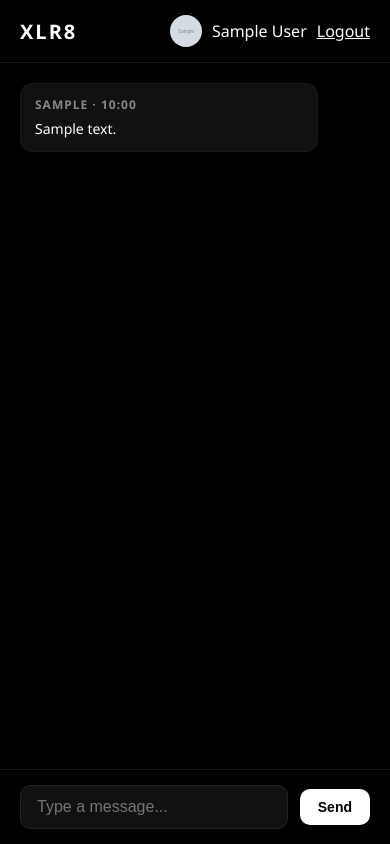
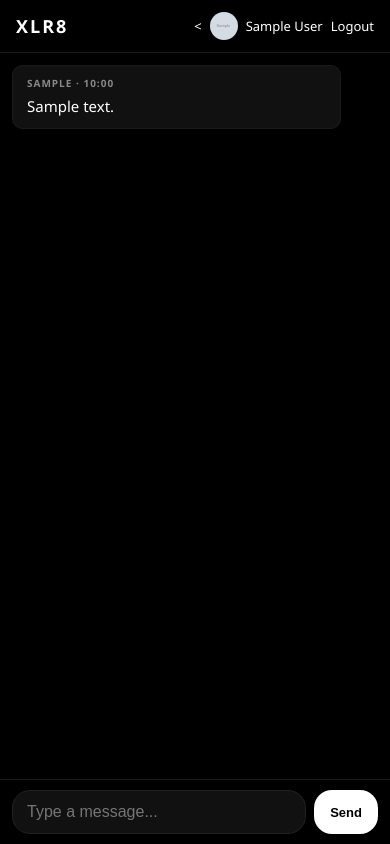
Before and after one commit to pubgprogamer194-ops/XLR8, a Flask app: template templates/index.html in a window 390 px wide. Run offline with Flask 3, Linux system fonts and the light colour scheme; the template is opened without the code that fills it: values that come from a table or form of the project are taken from there, others are empty; tables that the repository leaves empty hold one stand-in row (values such as "Sample post"); grey boxes marked "Sample" are stand-in pictures; some libraries are stand-ins or nearby versions.

Commit message:
Update index.html

```diff
--- a/templates/index.html
+++ b/templates/index.html
@@ -1,7 +1,7 @@
 <!DOCTYPE html>
 <html>
 <head>
-    <meta name="viewport" content="width=device-width, initial-scale=1.0">
+    <meta name="viewport" content="width=device-width, initial-scale=1.0, maximum-scale=1.0, user-scalable=no">
     <title>XLR8</title>
     <style>
         :root {
@@ -18,66 +18,137 @@
         }
         * { margin: 0; padding: 0; box-sizing: border-box; }
         body {
-            font-family: 'Segoe UI', system-ui, sans-serif;
+            font-family: 'Segoe UI', system-ui, -apple-system, sans-serif;
             background: var(--bg); color: var(--text); height: 100vh;
             display: flex; flex-direction: column; transition: background 0.3s, color 0.3s;
+            overflow: hidden;
         }
         .header {
-            padding: 20px 30px; border-bottom: 1px solid var(--border);
-            display: flex; align-items: center; justify-content: space-between;
+            padding: 15px 20px;
+            border-bottom: 1px solid var(--border);
+            display: flex;
+            align-items: center;
+            justify-content: space-between;
+            flex-shrink: 0;
         }
         .logo { font-size: 20px; font-weight: 600; letter-spacing: 2px; color: var(--text); }
-        .user-info { display: flex; align-items: center; gap: 10px; }
-        .user-info img { width: 32px; height: 32px; border-radius: 50%; }
+        .user-info { display: flex; align-items: center; gap: 10px; font-size: 14px; }
+        .user-info img { width: 32px; height: 32px; border-radius: 50%; object-fit: cover; }
         #messages {
-            flex: 1; overflow-y: auto; padding: 30px;
-            display: flex; flex-direction: column; gap: 12px;
+            flex: 1;
+            overflow-y: auto;
+            padding: 20px;
+            display: flex;
+            flex-direction: column;
+            gap: 12px;
+            -webkit-overflow-scrolling: touch;
         }
         .message {
-            max-width: 70%; padding: 14px 18px; background: var(--card);
-            border: 1px solid var(--border); border-radius: 12px;
-            line-height: 1.5; font-size: 14px;
+            max-width: 80%;
+            padding: 12px 16px;
+            background: var(--card);
+            border: 1px solid var(--border);
+            border-radius: 12px;
+            line-height: 1.5;
+            font-size: 14px;
+            word-wrap: break-word;
         }
         .message .nick {
-            font-size: 12px; font-weight: 600; color: var(--nick-color);
-            margin-bottom: 4px; text-transform: uppercase; letter-spacing: 1px;
+            font-size: 11px;
+            font-weight: 600;
+            color: var(--nick-color);
+            margin-bottom: 4px;
+            text-transform: uppercase;
+            letter-spacing: 1px;
         }
-        .message .text { color: var(--text); }
+        .message .text { color: var(--text); font-size: 14px; }
         .input-area {
-            padding: 20px 30px; border-top: 1px solid var(--border);
-            display: flex; gap: 12px; align-items: center;
+            padding: 12px 16px;
+            border-top: 1px solid var(--border);
+            display: flex;
+            gap: 10px;
+            align-items: center;
+            flex-shrink: 0;
+            background: var(--bg);
         }
         #msgInput {
-            flex: 1; padding: 12px 16px; background: var(--input-bg);
-            border: 1px solid var(--input-border); border-radius: 10px;
-            color: var(--text); font-size: 14px; outline: none;
+            flex: 1;
+            padding: 12px 16px;
+            background: var(--input-bg);
+            border: 1px solid var(--input-border);
+            border-radius: 20px;
+            color: var(--text);
+            font-size: 16px;
+            outline: none;
+            min-height: 44px;
         }
         button {
-            padding: 12px 24px; background: var(--button-bg); color: var(--button-text);
-            border: none; border-radius: 10px; font-size: 14px; font-weight: 600;
+            padding: 12px 20px;
+            background: var(--button-bg);
+            color: var(--button-text);
+            border: none;
+            border-radius: 20px;
+            font-size: 14px;
+            font-weight: 600;
             cursor: pointer;
+            min-height: 44px;
+            min-width: 60px;
         }
 
-        /* Mobile fixes */
+        /* Mobile optimizations */
         @media (max-width: 480px) {
             .header {
-                padding: 15px 20px;
+                padding: 12px 16px;
+            }
+            .logo {
+                font-size: 18px;
+            }
+            .user-info {
+                font-size: 13px;
+                gap: 8px;
+            }
+            .user-info img {
+                width: 28px;
+                height: 28px;
             }
             #messages {
-                padding: 20px;
+                padding: 12px;
+                gap: 8px;
             }
             .message {
-                max-width: 85%;
-                padding: 12px 14px;
+                max-width: 90%;
+                padding: 10px 14px;
+                border-radius: 10px;
+            }
+            .message .nick {
+                font-size: 10px;
+            }
+            .message .text {
+                font-size: 15px;
             }
             .input-area {
-                padding: 15px 20px;
+                padding: 10px 12px;
+                gap: 8px;
             }
             #msgInput {
+                padding: 10px 14px;
                 font-size: 16px;
+                border-radius: 18px;
             }
             button {
-                padding: 10px 18px;
+                padding: 10px 16px;
+                font-size: 13px;
+                border-radius: 18px;
+            }
+        }
+
+        /* Very small screens */
+        @media (max-width: 360px) {
+            .message {
+                max-width: 95%;
+            }
+            .logo {
+                font-size: 16px;
             }
         }
     </style>
@@ -86,9 +157,9 @@
     <div class="header">
         <div class="logo">XLR8</div>
         <div class="user-info">
-            {% if user.picture %}<img src="{{ user.picture }}">{% endif %}
+            {% if user.picture %}<<img src="{{ user.picture }}">{% endif %}
             <span>{{ user.name }}</span>
-            <a href="/logout" style="color: var(--text);">Logout</a>
+            <a href="/logout" style="color: var(--text); text-decoration: none; font-size: 13px;">Logout</a>
         </div>
     </div>
     <div id="messages">
@@ -111,7 +182,7 @@
             div.className = 'message';
             div.innerHTML = '<div class="nick">' + data.name + ' · ' + data.time + '</div><div class="text">' + data.text + '</div>';
             document.getElementById('messages').appendChild(div);
-            document.getElementById('messages').scrollTop = 999999;
+            document.getElementById('messages').scrollTop = document.getElementById('messages').scrollHeight;
         });
         function sendMessage() {
             var msg = document.getElementById('msgInput').value.trim();
@@ -120,6 +191,7 @@
         document.getElementById('msgInput').addEventListener('keypress', function(e) {
             if (e.key === 'Enter') sendMessage();
         });
+        document.getElementById('msgInput').focus();
     </script>
 </body>
 </html>
```
